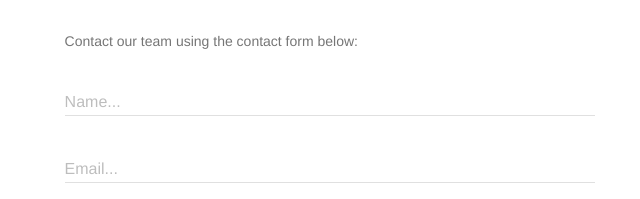
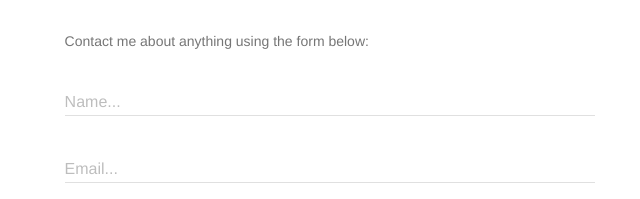
Before and after one commit to petergeorgas/petergeorgas.github.io, a plain HTML site: page contact.html in a window 1280 px wide. Shown: the part 586-785 px from the top of the page, 297-937 px from the left. Drawn offline with nearby package versions, Linux system fonts and the light colour scheme.

Commit message:
Changed contact

```diff
--- a/contact.html
+++ b/contact.html
@@ -36,7 +36,7 @@
               </div>
               <div class="mdl-grid site-copy">
                 <div class="mdl-cell mdl-cell--12-col"><div class="mdl-card__supporting-text">
-  <p>Contact our team using the contact form below:</p>
+  <p>Contact me about anything using the form below: </p>
   <form action="https://formspree.io/email@example.com" method="POST" class="form-contact">
       <div class="mdl-textfield mdl-js-textfield mdl-textfield--floating-label">
           <input class="mdl-textfield__input" pattern="[A-Z,a-z, ]*" type="text" id="Name" name="name">
```
